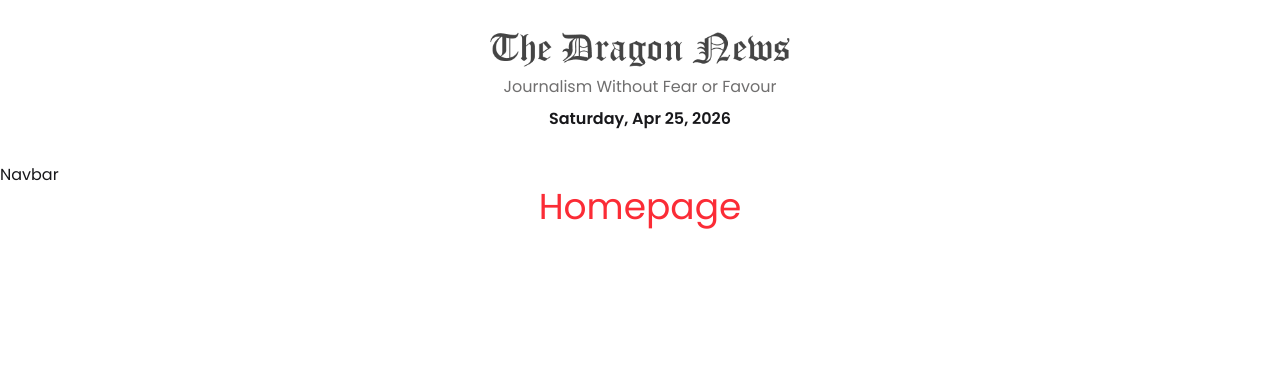
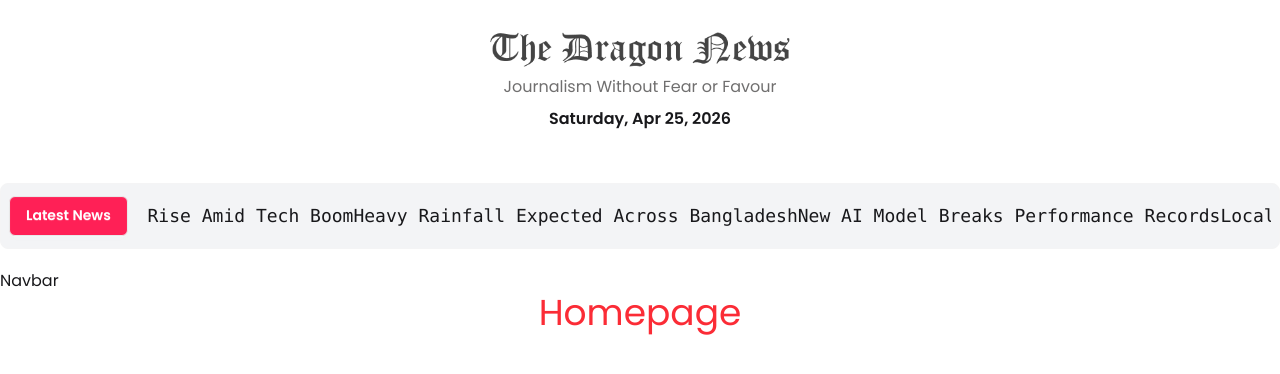
Before and after one commit to itzSumma/NEXT.JS-COLLECTIONS, a Next.js app in the folder Dragon-News/dragon-news-by-next/: page / in a window 1280 px wide. Shown: the top 374 px of the page. Built offline with nearby package versions, Linux system fonts and the light colour scheme.

Commit message:
add dynamic breaking news header with mapped marquee items

```diff
--- a/Dragon-News/dragon-news-by-next/package.json
+++ b/Dragon-News/dragon-news-by-next/package.json
@@ -12,7 +12,8 @@
     "date-fns": "^4.1.0",
     "next": "16.2.4",
     "react": "19.2.4",
-    "react-dom": "19.2.4"
+    "react-dom": "19.2.4",
+    "react-fast-marquee": "^1.6.5"
   },
   "devDependencies": {
     "@tailwindcss/postcss": "^4",
--- /dev/null
+++ b/Dragon-News/dragon-news-by-next/src/Components/shared/BreakingNews.jsx
@@ -0,0 +1,34 @@
+import React from 'react';
+import Marquee from 'react-fast-marquee';
+
+const news = [
+  {
+    id: 1,
+    title: "Global Markets See Sudden Rise Amid Tech Boom",
+  },
+  {
+    id: 2,
+    title: "Heavy Rainfall Expected Across Bangladesh",
+  },
+  {
+    id: 3,
+    title: "New AI Model Breaks Performance Records",
+  },
+  {
+    id: 4,
+    title: "Local Team Wins Championship Final in Stunning Finish",
+  },
+];
+
+const BreakingNews = () => {
+    return (
+        <div className='bg-gray-100 py-3 px-2 flex justify-between items-center gap-3 m-5 border border-zinc-100 rounded-lg container mx-auto'>
+            <button className='bg-rose-500 btn text-white rounded-md'>Latest News</button>
+            <Marquee className='font-mono text-lg' pauseOnHover={true}  speed={50} >{news.map((data)=>{
+                 return   <span key={data.id}>{data.title}</span>
+            })}</Marquee>
+        </div>
+    );
+};
+
+export default BreakingNews;
--- a/Dragon-News/dragon-news-by-next/src/app/(main)/layout.jsx
+++ b/Dragon-News/dragon-news-by-next/src/app/(main)/layout.jsx
@@ -1,3 +1,4 @@
+import BreakingNews from '@/Components/shared/BreakingNews';
 import Header from '@/Components/shared/Header';
 import Navbar from '@/Components/shared/Navbar';
 import React from 'react';
@@ -6,6 +7,7 @@ const MainLayout = ({children}) => {
     return (
         <>
              <Header/>
+             <BreakingNews/>
         <Navbar/>
         {children}
         </>
```
Also changed, not shown: 1 other file (tests, documents, lock files or other folders).
